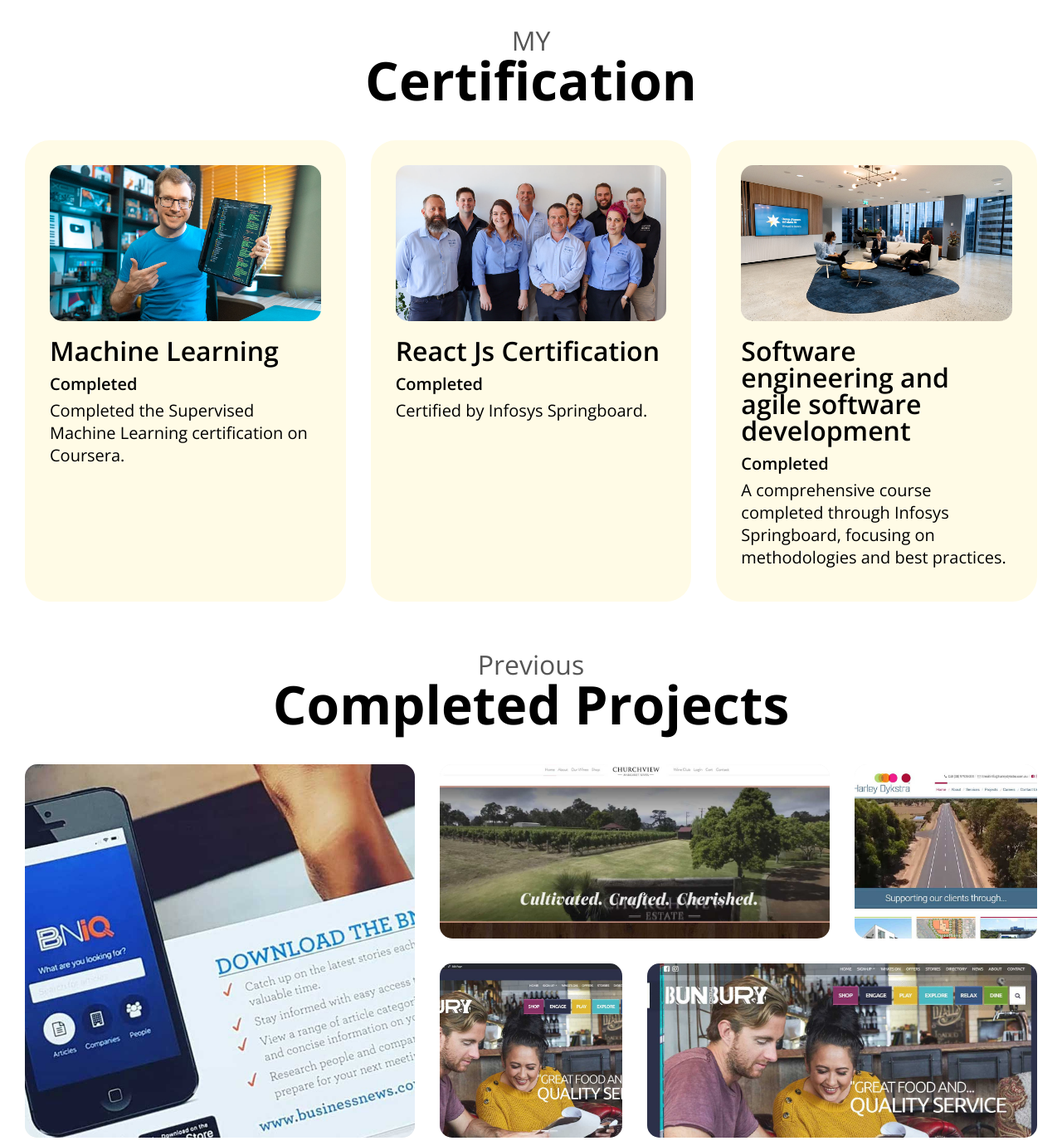
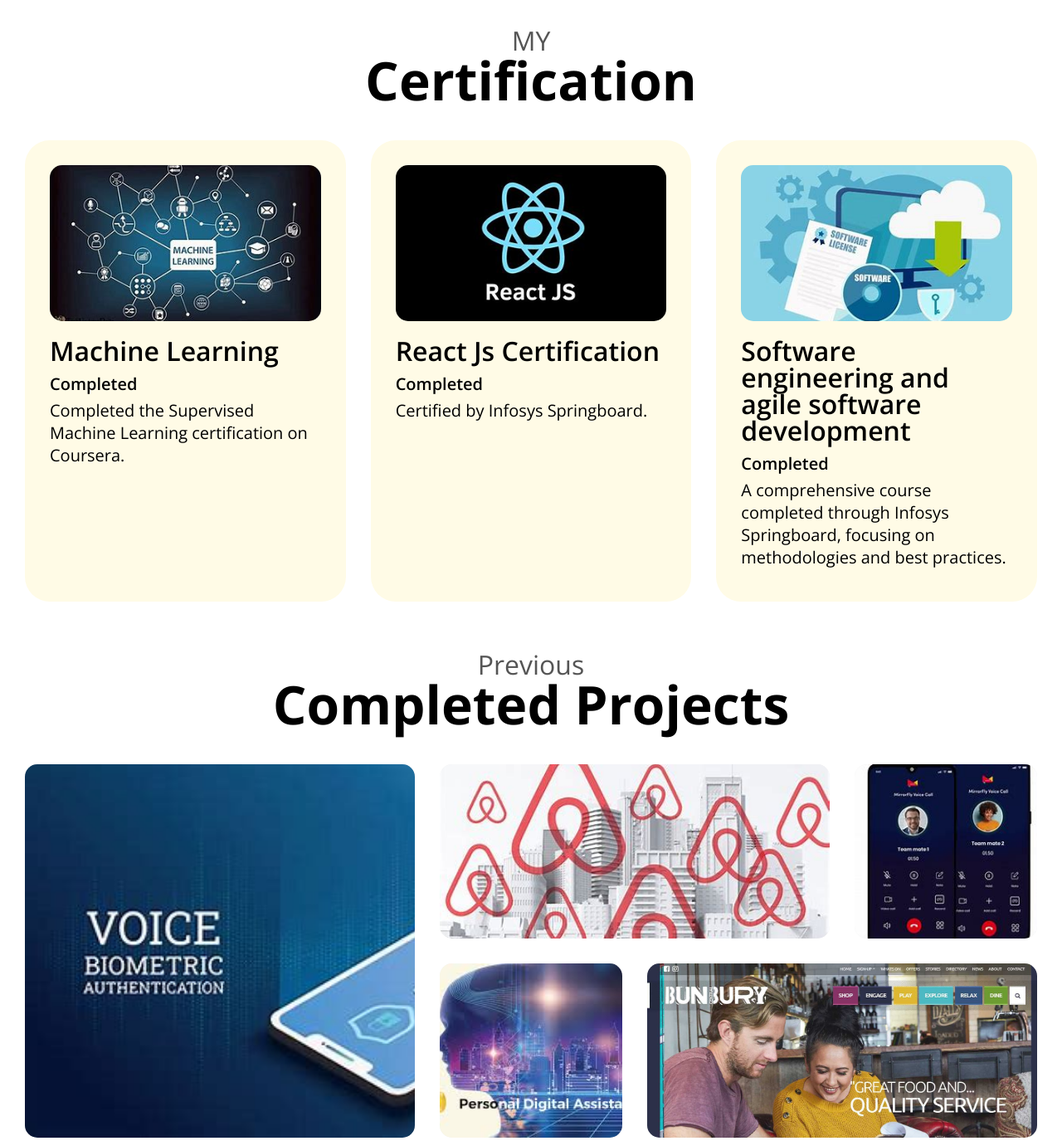
Before and after one commit to aryanrana2003/My-Portfolio, a plain HTML site: page index.html in a window 1280 px wide. Shown: the part 1472-2847 px from the top of the page at 83% size. Drawn offline with nearby package versions, Linux system fonts and the light colour scheme.

Commit message:
first commit

```diff
--- a/index.html
+++ b/index.html
@@ -144,7 +144,7 @@
 						<div>
 							<!-- Wrap image inside anchor tag with link to the certification -->
 							<a href="https://drive.google.com/file/d/1WvG_SQmtPTGgDUgH-GAfUNA3HfLzK95T/view?usp=drive_link" target="_blank">
-								<img src="./imgs/workplace-1.jpg" alt="Workplace 1 - YouTube Creator" width="100%" />
+								<img src="./imgs/ml.jpg" alt="Workplace 1 - YouTube Creator" width="100%" />
 							</a>
 							<figcaption>
 								Certification 1 - Machine Learning (FULL)
@@ -160,7 +160,7 @@
 					<figure>
 						<div>
 							<a href="https://drive.google.com/file/d/1sTQOw4OkI8JyN8BV6Ckq54a1EHv2fBU8/view?usp=drive_link" target="_blank">
-								<img src="./imgs/workplace-2.jpg" alt="Workplace 2 - Moshi Moshi Marketing" width="100%" />
+								<img src="./imgs/js.jpg" alt="Workplace 2 - Moshi Moshi Marketing" width="100%" />
 							</a>
 							<figcaption>
 								React Js Certification
@@ -176,7 +176,7 @@
 					<figure>
 						<div>
 							<a href="https://drive.google.com/file/d/14ZW-w5xffiFiLdGhlMgcw2-k06BbDDn4/view?usp=drive_link" target="_blank">
-								<img src="./imgs/workplace-3.jpg" alt="Workplace 3 - Chamber of Commerce" width="100%" />
+								<img src="./imgs/sde.jpg" alt="Workplace 3 - Chamber of Commerce" width="100%" />
 							</a>
 							<figcaption>
 								Software engineering and agile software development
@@ -199,16 +199,16 @@
 			</h2>
 			<div class="bento-grid">
 				<a href="https://github.com/aryanrana2003/Voice-Authentication" class="bento-item">
-					<img src="./imgs/bento-1.jpg" alt="BGCCI" width="100%" />
+					<img src="./imgs/va.jpg" alt="BGCCI"  />
 				</a>
 				<a href="https://github.com/aryanrana2003/Airbnb_price_prediction-" class="bento-item">
-					<img src="./imgs/bento-2.jpg" alt="Churhview" width="100%" />
+					<img src="./imgs/OIP.jpg" alt="Churhview" width="100%" />
 				</a>
 				<a href="https://github.com/aryanrana2003/server-client-voice-call--CN" class="bento-item">
-					<img src="./imgs/bento-3.jpg" alt="Harley" width="100%" />
+					<img src="./imgs/in.jpg" alt="Harley" width="100%" />
 				</a>
 				<a href="https://github.com/aryanrana2003/project_python" class="bento-item">
-					<img src="./imgs/bento-5.jpg" alt="Bunbury" width="100%" />
+					<img src="./imgs/virtt.jpg" alt="Bunbury" width="100%" />
 				</a>
 				<a href="https://github.com/aryanrana2003/project_python" class="bento-item">
 					<img src="./imgs/bento-5.jpg" alt="Bunbury" width="100%" />
--- a/styles.css
+++ b/styles.css
@@ -5,6 +5,7 @@
 	box-sizing: border-box;
 	margin:0;
 	padding:0;
+	object-fit: contain;
 }
 
 :root {
```
Also changed, not shown: imgs/OIP.jpg (added), imgs/air.jpg (added), imgs/in.jpg (added), imgs/js.jpg (added), imgs/ml.jpg (added), imgs/sde.jpg (added), imgs/va.jpg (added), imgs/virtt.jpg (added), 1 other file.
